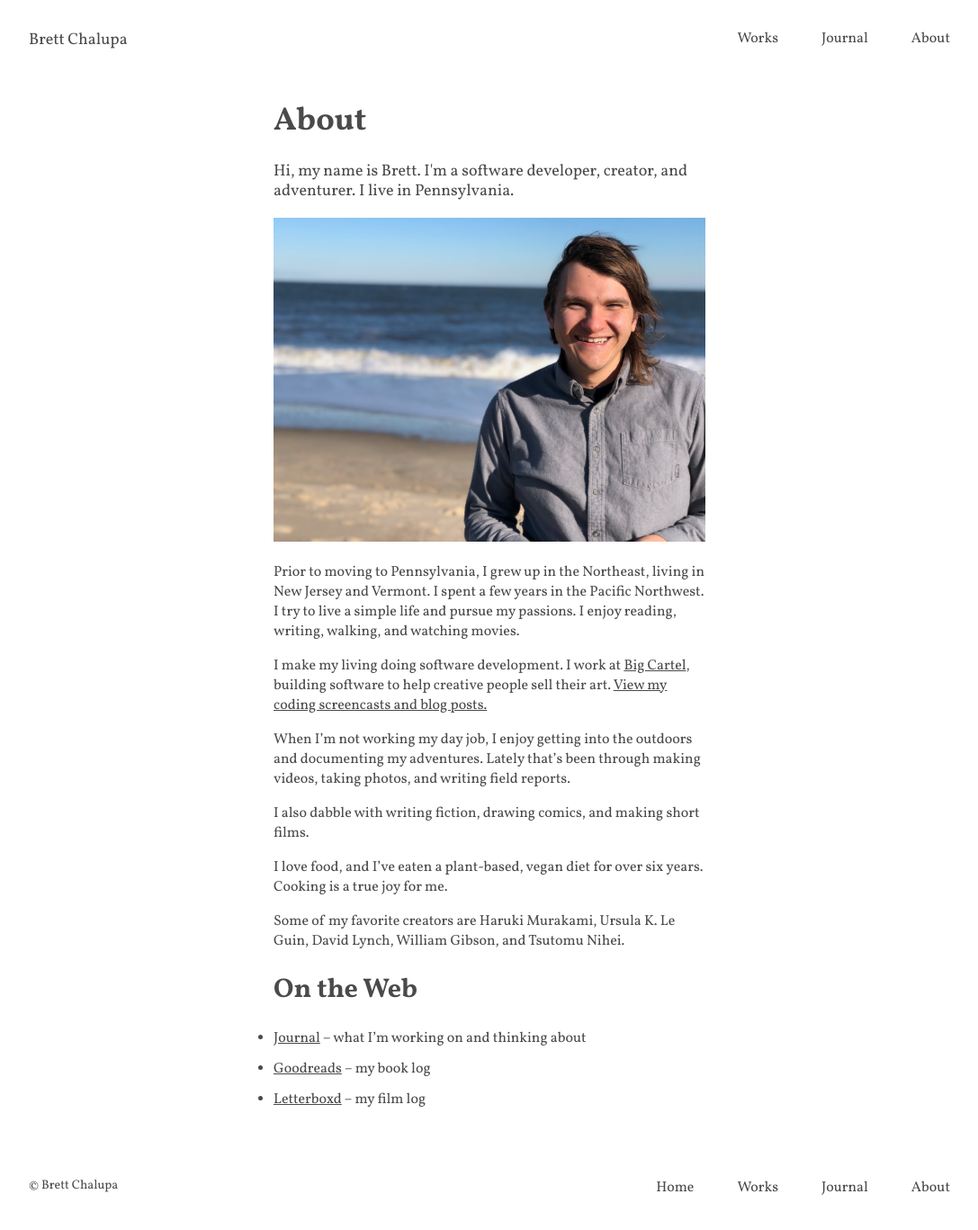
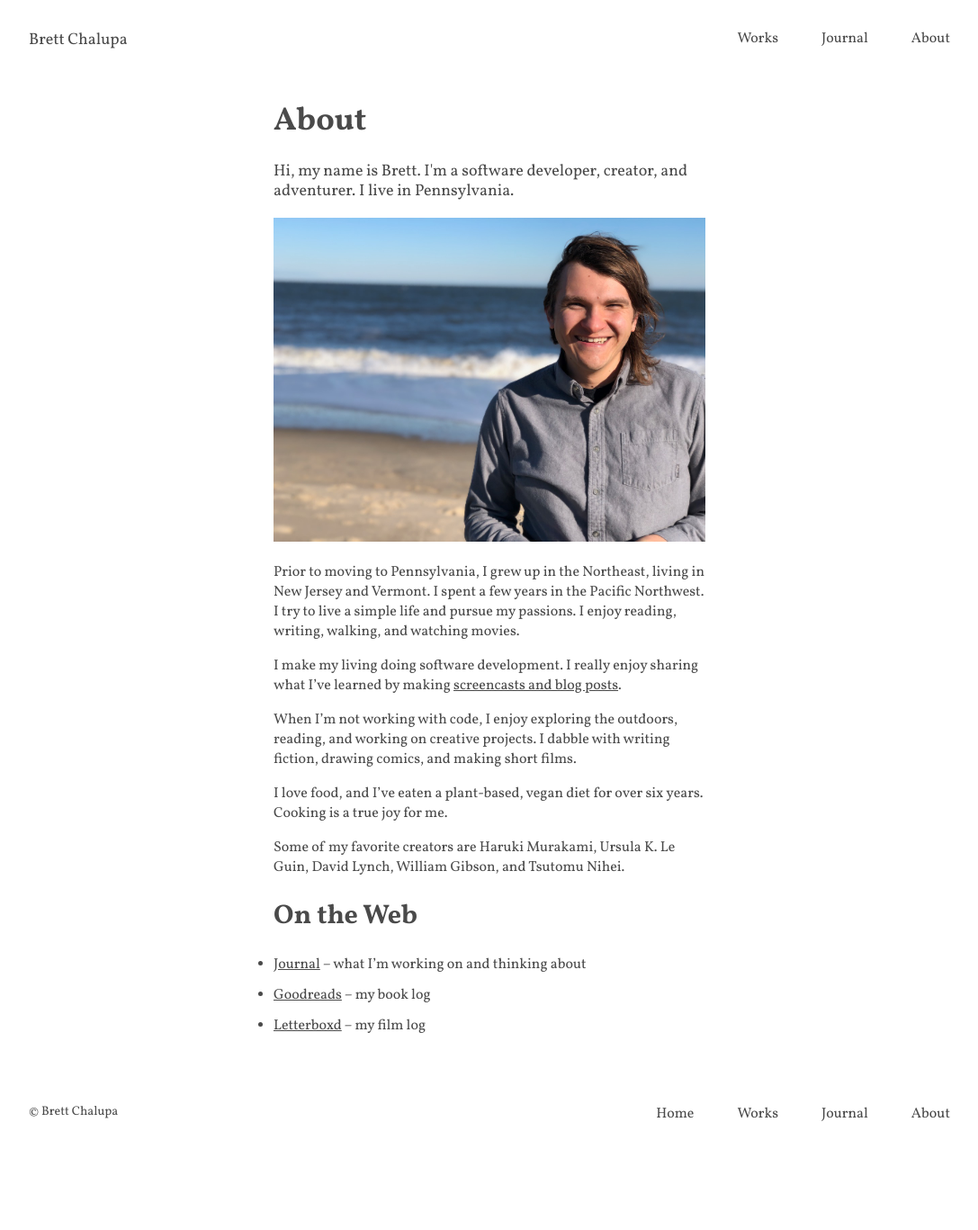
Before and after one commit to brettchalupa/brettchalupa.github.io, a Jekyll site: the page built from about.md, in a window 1280 px wide. Shown: the whole page at 90% size, without its empty margins (96-1183 px from the left). Built offline with Jekyll 4.4.1, drawn with Linux system fonts in a browser that asks for light colours; after the commit the page ends 1285 px from its top, so only the background shows below that.

Commit message:
Update About page

```diff
--- a/about.md
+++ b/about.md
@@ -18,15 +18,12 @@ Jersey and Vermont. I spent a few years in the Pacific Northwest. I try to live
 a simple life and pursue my passions. I enjoy reading, writing, walking, and
 watching movies.
 
-I make my living doing software development. I work at [Big
-Cartel](https://www.bigcartel.com), building software to help creative people
-sell their art. [View my coding screencasts and blog posts.](https://code.brettchalupa.com)
+I make my living doing software development. I really enjoy sharing what I've
+learned by making [screencasts and blog posts](https://code.brettchalupa.com).
 
-When I'm not working my day job, I enjoy getting into the outdoors and
-documenting my adventures. Lately that's been through making videos, taking
-photos, and writing field reports.
-
-I also dabble with writing fiction, drawing comics, and making short films.
+When I'm not working with code, I enjoy exploring the outdoors, reading, and
+working on creative projects. I dabble with writing fiction, drawing comics, and
+making short films.
 
 I love food, and I've eaten a plant-based, vegan diet for over six years.
 Cooking is a true joy for me.
```
